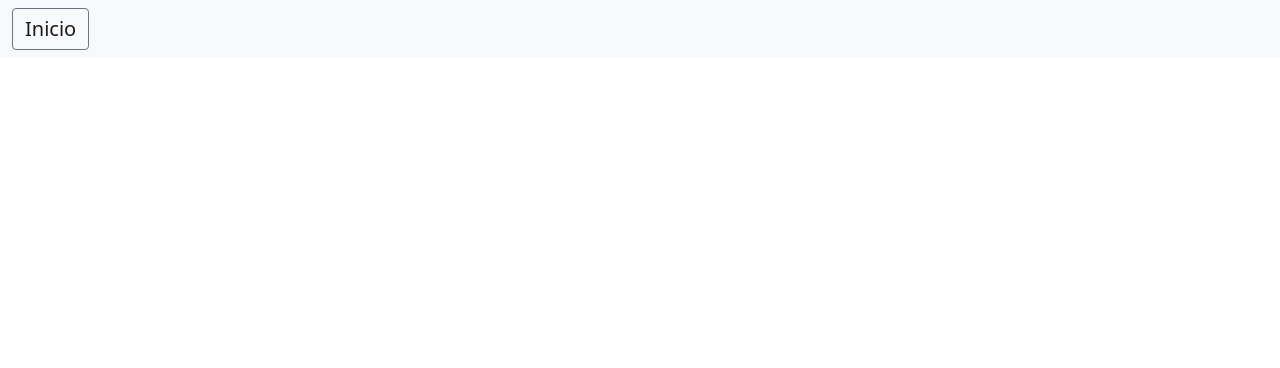
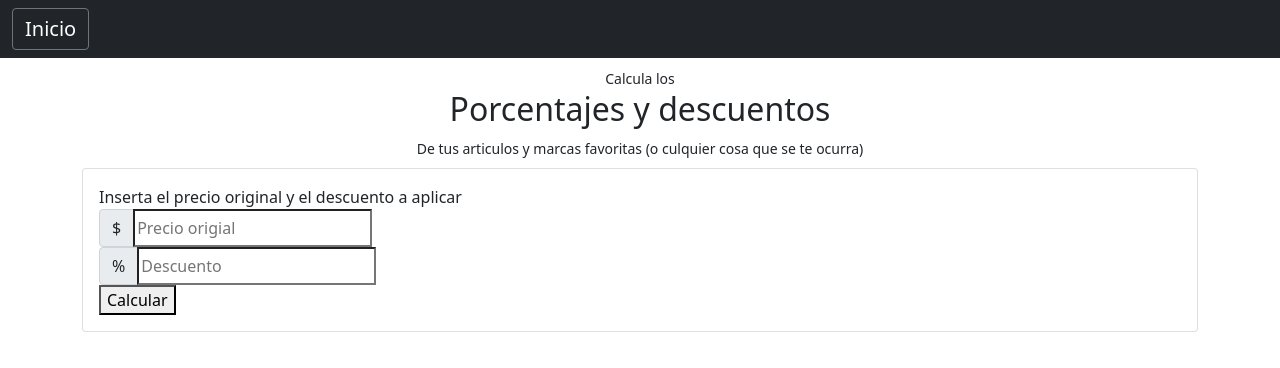
Before and after one commit to YavGz/cPracticoJsPlatzi, a website: page descuentos.html in a window 1280 px wide. Drawn offline with nearby package versions, Linux system fonts and the light colour scheme.

Commit message:
Inputs del html terminados

```diff
--- a/descuentos.html
+++ b/descuentos.html
@@ -10,16 +10,44 @@
   <title>Porcenyajes y descuentos</title>
 </head>
 <body>
-  <header>
+  <header class="mb-2">
     <!-- As a link -->
-    <nav class="navbar navbar-light bg-light">
+    <nav class="navbar navbar-dark bg-dark">
       <div class="container-fluid">
         <a class="navbar-brand btn btn-outline-secondary" href="#">Inicio</a>
       </div>
     </nav>
   </header>
-  <main class="">
+  <main class="container">
+    <div class="row">
+      <div class="col text-center mb-2">
+        <small>Calcula los</small>
+        <h1 class="h2">Porcentajes y descuentos</h1>
+        <small>De tus articulos y marcas favoritas (o culquier cosa que se te ocurra)</small>
+      </div>
+    </div>
+    <div class="row">
+      <div class="col-12 ">
+        <div class="card">
 
+          <form class="card-body " action="">
+            <label for="OriginalPrice">
+              Inserta el precio original y el descuento a aplicar
+            </label>
+            <div class="input-group">
+              <span class="input-group-text" id="basic-addon1">$</span>
+              <input id="OriginalPrice" type="number" placeholder="Precio origial">
+            </div>
+            <div class="input-group">
+              <span class="input-group-text" id="basic-addon1">%</span>
+              <input id="Off" type="number" placeholder="Descuento">
+            </div>
+            <button type="button" onclick="calcPriceOffer()">Calcular</button>
+          </form>
+
+        </div>
+      </div>
+    </div>
   </main>
   <!-- Option 1: Bootstrap Bundle with Popper -->
   <script src="https://cdn.jsdelivr.net/npm/bootstrap@5.0.2/dist/js/bootstrap.bundle.min.js" integrity="sha384-MrcW6ZMFYlzcLA8Nl+NtUVF0sA7MsXsP1UyJoMp4YLEuNSfAP+JcXn/tWtIaxVXM" crossorigin="anonymous"></script>
--- a/descuentos.js
+++ b/descuentos.js
@@ -1,22 +1,15 @@
-const price = 100;
-const off = 15;
-
-// Formula para generar porcentajes
-const totalPrice = (price * (100 - off)) / 100 ;
-
-
-function priceWithOff(price = 0 , off = 0) {
+// Formula para generar precio total
+function priceWithOff(price, off) {
   const priceOff = (price * (100 - off)) / 100 ;
-  console.log(`El precio del decuento es: $${priceOff} MXN`);
+  return priceOff;
 }
 
-priceWithOff(500 , 10);
-
 const calcPriceOffer = () => {
-  const input = document.getElementById("")
+  const input = document.getElementById("OriginalPrice")
+  const input2 = document.getElementById("Off")
   const price = input.value;
-  const input2 = document.getElementById("")
   const off = input2.value;
   const total = priceWithOff(price, off);
-  alert(`El precio total con su descuento es de: $${total} MXN`);
+
+  alert(`El precio total con su descuento es de: $ ${total} MXN`);
 }
```
